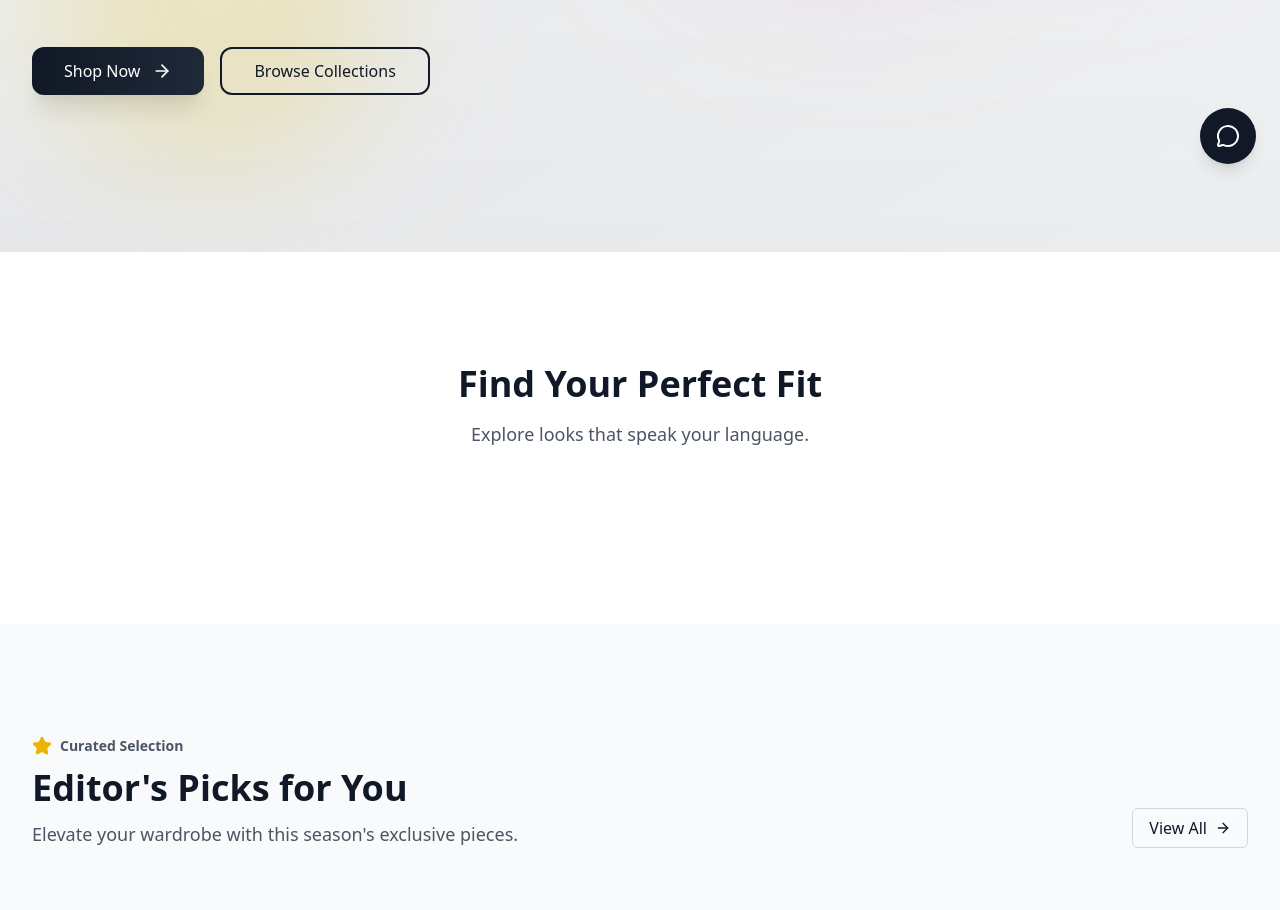
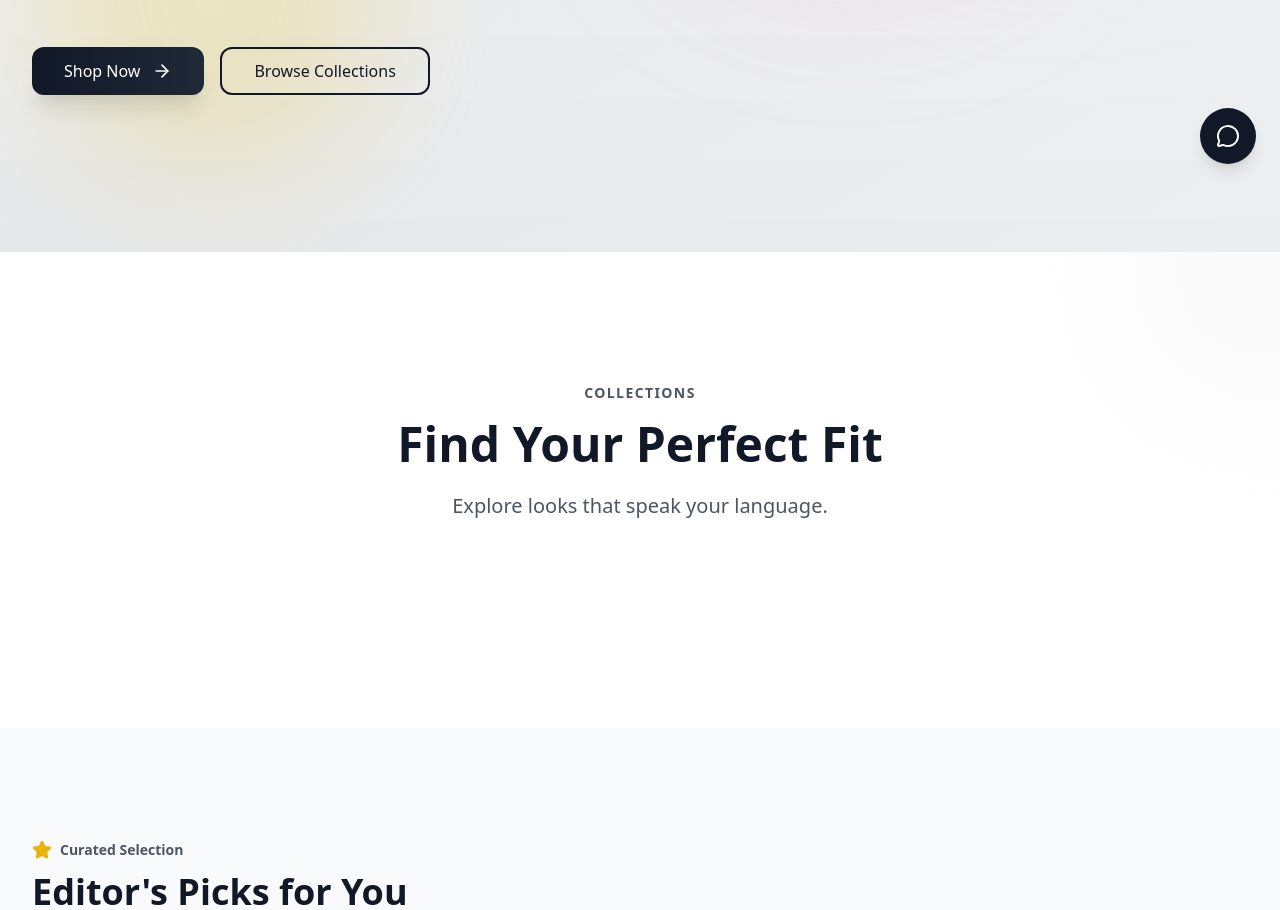
Before and after one commit to indrareddy15/theOn_u, a React (Vite) app: page / in a window 1280 px wide. Shown: the part 612-1522 px from the top of the page. Built offline with nearby package versions, Linux system fonts and the light colour scheme.

Commit message:
completionId: cgen-37e0a1f1ed664b448fa635be903a5248
cgen-37e0a1f1ed664b448fa635be903a5248

```diff
--- a/src/pages/Home.jsx
+++ b/src/pages/Home.jsx
@@ -98,14 +98,20 @@ export default function Home() {
         </div>
       </section>
 
-      {/* Categories */}
-      <section className="py-20 md:py-28 bg-white">
-        <div className="max-w-7xl mx-auto px-4 sm:px-6 lg:px-8">
-          <div className="text-center mb-16 animate-fadeIn">
-            <h2 className="text-3xl md:text-4xl font-bold text-gray-900 mb-4 leading-tight">
+      {/* Categories - Enhanced */}
+      <section className="py-24 md:py-32 bg-white relative overflow-hidden">
+        {/* Subtle background decoration */}
+        <div className="absolute top-0 right-0 w-72 h-72 bg-gray-100/50 rounded-full blur-3xl -mr-32 -mt-32"></div>
+
+        <div className="max-w-7xl mx-auto px-4 sm:px-6 lg:px-8 relative">
+          <div className="text-center mb-20 animate-fadeIn">
+            <div className="inline-block mb-4">
+              <span className="text-sm font-bold text-gray-600 uppercase tracking-widest">Collections</span>
+            </div>
+            <h2 className="text-4xl md:text-5xl font-black text-gray-900 mb-6 leading-tight">
               Find Your Perfect Fit
             </h2>
-            <p className="text-base md:text-lg text-gray-600 max-w-2xl mx-auto leading-relaxed">
+            <p className="text-lg md:text-xl text-gray-600 max-w-2xl mx-auto leading-relaxed font-medium">
               Explore looks that speak your language.
             </p>
           </div>
```
